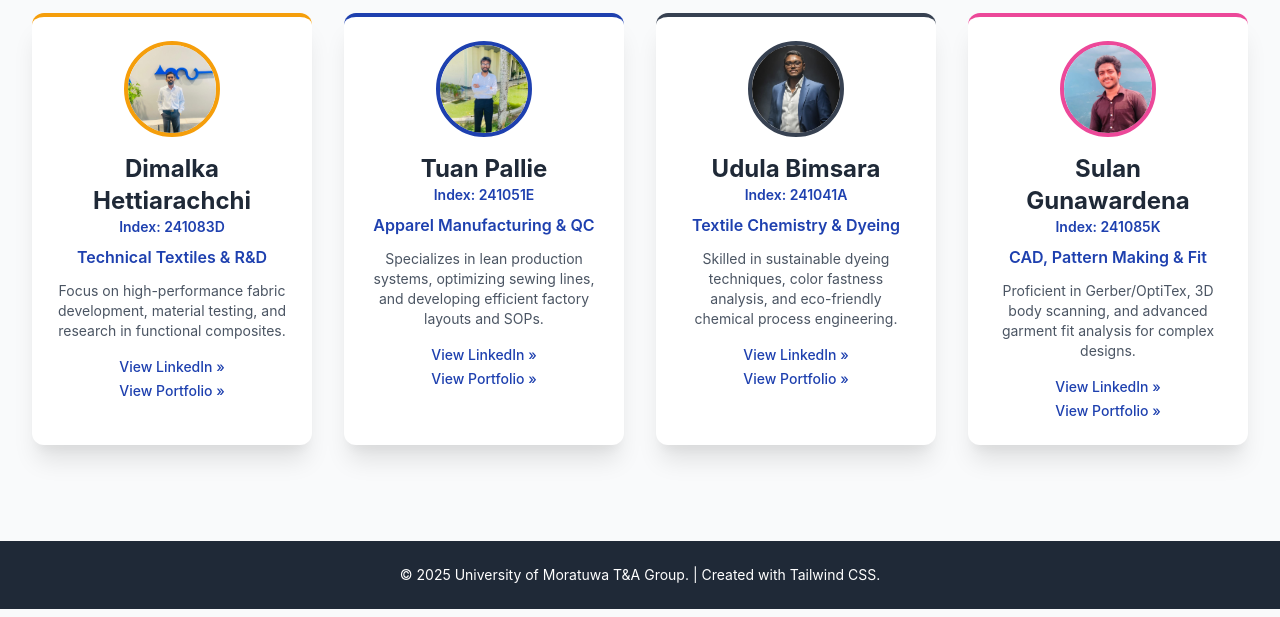
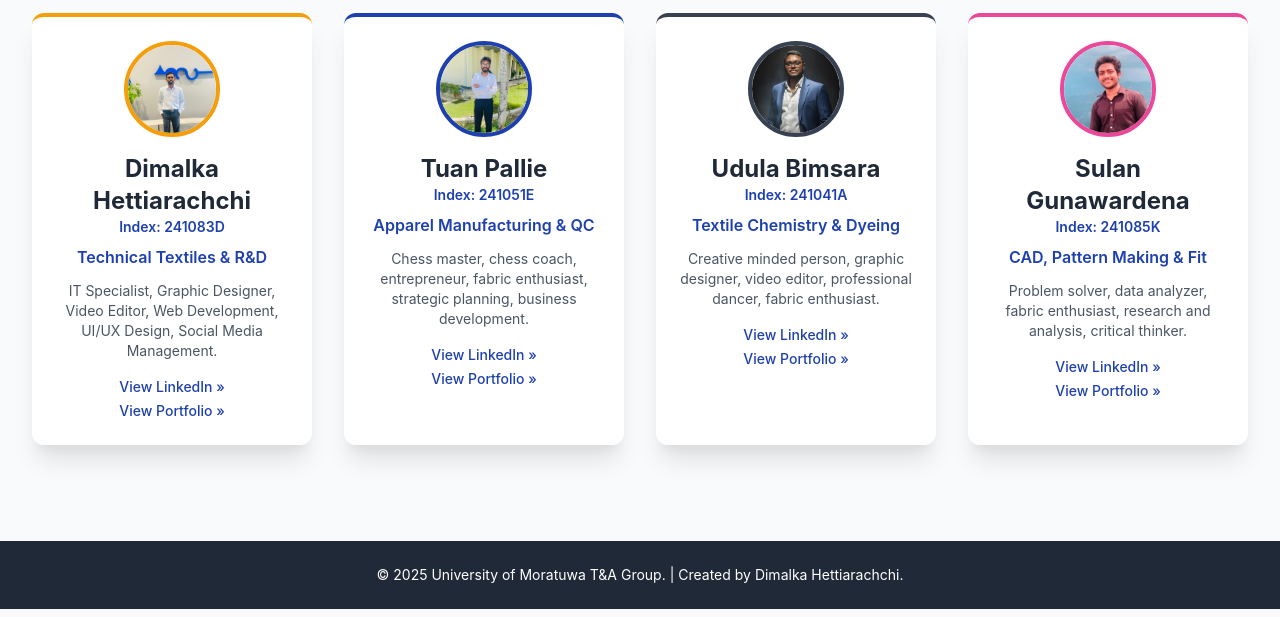
Before and after one commit to DimalkaS/textile-page, a plain HTML site: page index.html in a window 1280 px wide. Both pictures are taken after a click on the button "Team Members". Shown: the part 183-800 px from the top of the page. Drawn offline with nearby package versions, Linux system fonts and the light colour scheme.

```diff
--- a/index.html
+++ b/index.html
@@ -116,7 +116,7 @@
             <div class="text-center bg-gradient-to-br from-primary-blue to-blue-900 p-8 sm:p-16 rounded-3xl shadow-2xl text-white mb-12">
                 <h1 class="text-4xl sm:text-6xl font-extrabold mb-4 animate-fade-in-down">Engineering Tomorrow's Textiles</h1>
                 <p class="text-xl sm:text-2xl font-light mb-8 max-w-3xl mx-auto opacity-90">
-                    We are **Four Undergraduate Engineers** from UoM, dedicated to driving innovation in material science, apparel manufacturing, and sustainable textile technology.
+                    We are **Four Undergraduate Engineers** from University of Moratuwa, dedicated to driving innovation in  Apparel Manufacturing  and Sustainable Textile Technology.
                 </p>
                 <div class="space-y-4 sm:space-y-0 sm:space-x-6">
                     <button onclick="showSection('projects')" class="bg-accent-orange text-dark-bg font-bold px-8 py-3 rounded-xl shadow-lg hover:bg-yellow-500 transition duration-300 transform hover:scale-105">
@@ -181,7 +181,7 @@
                     <h2 class="text-2xl font-bold text-gray-800 text-center">Dimalka Hettiarachchi</h2>
                     <p class="text-primary-blue text-center font-semibold mb-2 text-sm">Index: 241083D</p>
                     <p class="text-primary-blue text-center font-semibold mb-3">Technical Textiles & R&D</p>
-                    <p class="text-gray-600 text-center text-sm">Focus on high-performance fabric development, material testing, and research in functional composites.</p>
+                    <p class="text-gray-600 text-center text-sm">IT Specialist, Graphic Designer, Video Editor, Web Development, UI/UX Design, Social Media Management.</p>
                     <a href="https://www.linkedin.com/in/dimalka-hettiarachchi-31844435b/" target="_blank" class="block mt-4 text-center text-sm text-primary-blue hover:text-accent-orange font-medium transition duration-150">View LinkedIn »</a>
                     <a href="#" onclick="showSection('portfolios'); highlightPortfolio('dh')" class="block mt-1 text-center text-sm text-primary-blue hover:text-accent-orange font-medium transition duration-150">View Portfolio »</a>
                 </div>
@@ -196,7 +196,7 @@
                     <h2 class="text-2xl font-bold text-gray-800 text-center">Tuan Pallie</h2>
                     <p class="text-primary-blue text-center font-semibold mb-2 text-sm">Index: 241051E</p>
                     <p class="text-primary-blue text-center font-semibold mb-3">Apparel Manufacturing & QC</p>
-                    <p class="text-gray-600 text-center text-sm">Specializes in lean production systems, optimizing sewing lines, and developing efficient factory layouts and SOPs.</p>
+                    <p class="text-gray-600 text-center text-sm">Chess master, chess coach, entrepreneur, fabric enthusiast, strategic planning, business development.</p>
                     <a href="https://www.linkedin.com/in/tuan-ehshan-pallie-1729a017b/" target="_blank" class="block mt-4 text-center text-sm text-primary-blue hover:text-accent-orange font-medium transition duration-150">View LinkedIn »</a>
                     <a href="#" onclick="showSection('portfolios'); highlightPortfolio('tp')" class="block mt-1 text-center text-sm text-primary-blue hover:text-accent-orange font-medium transition duration-150">View Portfolio »</a>
                 </div>
@@ -211,7 +211,7 @@
                     <h2 class="text-2xl font-bold text-gray-800 text-center">Udula Bimsara</h2>
                     <p class="text-primary-blue text-center font-semibold mb-2 text-sm">Index: 241041A</p>
                     <p class="text-primary-blue text-center font-semibold mb-3">Textile Chemistry & Dyeing</p>
-                    <p class="text-gray-600 text-center text-sm">Skilled in sustainable dyeing techniques, color fastness analysis, and eco-friendly chemical process engineering.</p>
+                    <p class="text-gray-600 text-center text-sm">Creative minded person, graphic designer, video editor, professional dancer, fabric enthusiast.</p>
                     <a href="https://www.linkedin.com/in/udula-bimsara-95a484389/" target="_blank" class="block mt-4 text-center text-sm text-primary-blue hover:text-accent-orange font-medium transition duration-150">View LinkedIn »</a>
                     <a href="#" onclick="showSection('portfolios'); highlightPortfolio('ub')" class="block mt-1 text-center text-sm text-primary-blue hover:text-accent-orange font-medium transition duration-150">View Portfolio »</a>
                 </div>
@@ -226,7 +226,7 @@
                     <h2 class="text-2xl font-bold text-gray-800 text-center">Sulan Gunawardena</h2>
                     <p class="text-primary-blue text-center font-semibold mb-2 text-sm">Index: 241085K</p>
                     <p class="text-primary-blue text-center font-semibold mb-3">CAD, Pattern Making & Fit</p>
-                    <p class="text-gray-600 text-center text-sm">Proficient in Gerber/OptiTex, 3D body scanning, and advanced garment fit analysis for complex designs.</p>
+                    <p class="text-gray-600 text-center text-sm">Problem solver, data analyzer, fabric enthusiast, research and analysis, critical thinker.</p>
                     <a href="https://www.linkedin.com/in/sulan-gunawardena-485584389/" target="_blank" class="block mt-4 text-center text-sm text-primary-blue hover:text-accent-orange font-medium transition duration-150">View LinkedIn »</a>
                     <a href="#" onclick="showSection('portfolios'); highlightPortfolio('sg')" class="block mt-1 text-center text-sm text-primary-blue hover:text-accent-orange font-medium transition duration-150">View Portfolio »</a>
                 </div>
@@ -333,7 +333,7 @@
                 <h2 class="text-3xl font-bold text-accent-orange mb-4">Dimalka Hettiarachchi: Technical Textile R&D Portfolio (241083D)</h2>
                 <div class="portfolio-divider"></div>
                 <p class="text-secondary-gray mb-6">
-                    **Key Skills:** Polymer Science, Composite Layup, Universal Testing Machine (UTM) Operation, Finite Element Analysis (FEA) Simulation.
+                    **Key Skills:** Web Development, UI/UX Design, Graphic Design, Video Editing, Social Media Management.
                 </p>
                 <h3 class="text-xl font-semibold text-gray-700 mt-6 mb-3">Solo Project: Non-Woven Air Filtration Media</h3>
                 <p class="text-sm text-secondary-gray">
@@ -347,7 +347,7 @@
                 <h2 class="text-3xl font-bold text-primary-blue mb-4">Tuan Pallie: Apparel Manufacturing & QC Portfolio (241051E)</h2>
                 <div class="portfolio-divider"></div>
                 <p class="text-secondary-gray mb-6">
-                    **Key Skills:** Lean Manufacturing, Production Planning, Time and Motion Study (SMV Calculation), Quality Control (AQL), Value Stream Mapping.
+                    **Key Skills:** Project Management, Process Optimization, Time Management, Quantitative Analysis.
                 </p>
                 <h3 class="text-xl font-semibold text-gray-700 mt-6 mb-3">Solo Project: Line Balancing and Efficiency Improvement</h3>
                 <p class="text-sm text-secondary-gray">
@@ -361,7 +361,7 @@
                 <h2 class="text-3xl font-bold text-secondary-gray mb-4">Udula Bimsara: Textile Chemical Processing Portfolio (241041A)</h2>
                 <div class="portfolio-divider"></div>
                 <p class="text-secondary-gray mb-6">
-                    **Key Skills:** Spectrophotometry, Effluent Treatment, Color Matching (Datacolor), Enzyme Finishing, Advanced Printing Techniques.
+                    **Key Skills:** Research and Experimentation, Report Writing, Chemical Handling Protocols, Data Interpretation.
                 </p>
                 <h3 class="text-xl font-semibold text-gray-700 mt-6 mb-3">Solo Project: Natural Indigo Waste Valorization</h3>
                 <p class="text-sm text-secondary-gray">
@@ -375,7 +375,7 @@
                 <h2 class="text-3xl font-bold text-pink-500 mb-4">Sulan Gunawardena: Digital Pattern Making & Fit Portfolio (241085K)</h2>
                 <div class="portfolio-divider"></div>
                 <p class="text-secondary-gray mb-6">
-                    **Key Skills:** Accumark (Gerber), CLO3D, Digital Grading, Virtual Fit Analysis, Pattern Digitization and Reverse Engineering.
+                    **Key Skills:** Digital Prototyping, Technical Drawing, Presentation Skills, Quality Assurance.
                 </p>
                 <h3 class="text-xl font-semibold text-gray-700 mt-6 mb-3">Solo Project: 3D Virtual Fit for Activewear</h3>
                 <p class="text-sm text-secondary-gray">
@@ -430,7 +430,7 @@
     <!-- Footer -->
     <footer class="bg-gray-800 text-white mt-12">
         <div class="max-w-7xl mx-auto px-4 sm:px-6 lg:px-8 py-6 text-center text-sm">
-            &copy; 2025 University of Moratuwa T&A Group. | Created with Tailwind CSS.
+            &copy; 2025 University of Moratuwa T&A Group. | Created by Dimalka Hettiarachchi.
         </div>
     </footer>
 
```
